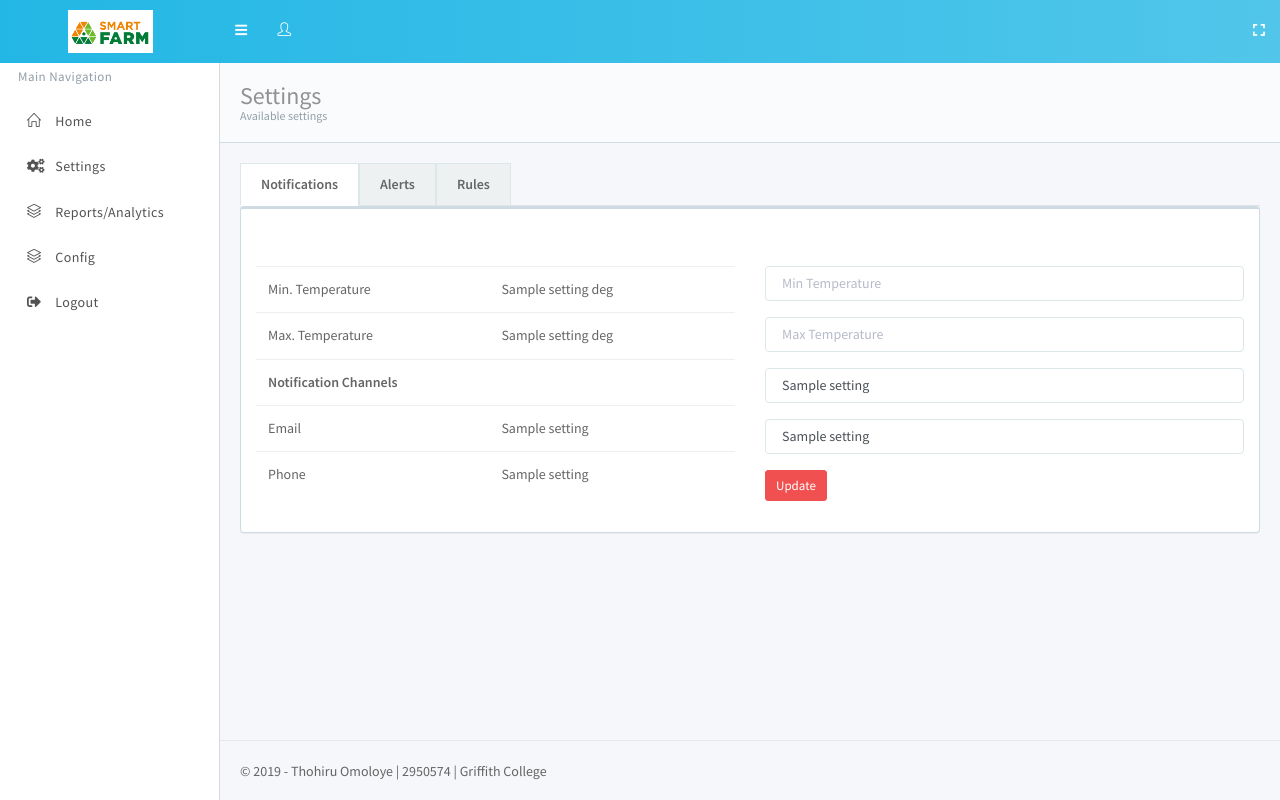
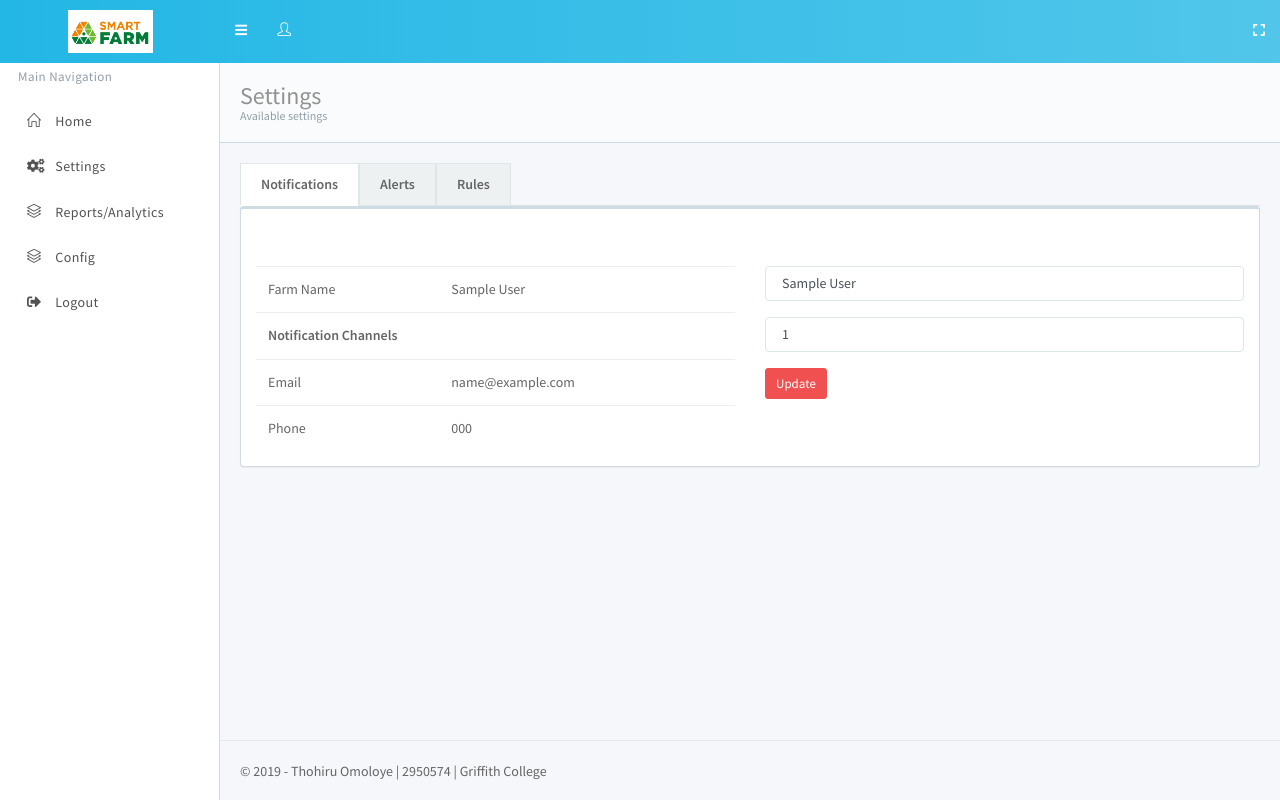
Before and after one commit to tohir87/sdp, a Flask app: page /settings in a window 1280 px wide. Run offline with Flask 2, Linux system fonts and the light colour scheme; a user stored in the database is signed in; tables that the repository leaves empty hold one stand-in row (values such as "Sample post"); a database or web service that is not in the repository returns one stand-in record (values such as "Sample title"); some libraries are stand-ins or nearby versions.

```diff
--- a/app.py
+++ b/app.py
@@ -8,7 +8,7 @@ from classes.farm import Farm
 import psycopg2
 from flask_login import current_user, LoginManager, login_user, UserMixin
 from flask_mail import Mail, Message
-from sqlalchemy import desc
+from sqlalchemy import desc, update
 from urllib.request import urlopen
 
 app = Flask(__name__)
@@ -303,20 +303,20 @@ def doSetup():
 def doLogin():
     error = None
 
-    # Initialise the Farm class and pass submitted form inputs across
-    farm = Farm(request.form,  connect())
-    # Complete signup
-    userInfo = farm.login()
+    email = request.form['email']
+    password = request.form['password']
 
-    print(userInfo)
+    userInfo = User.query.filter_by(email=email,password=password).first()
 
-    if (len(userInfo) > 0):
+    if (userInfo):
+        print(userInfo)
         # Set session vars
-        session['id'] = userInfo[0][1]
-        session['first_name'] = userInfo[0][2]
-        session['last_name'] = userInfo[0][3]
-        session['email'] = userInfo[0][4]
-        session['phone'] = userInfo[0][5]
+        session['id'] = userInfo.id
+        session['first_name'] = userInfo.first_name
+        session['last_name'] = userInfo.last_name
+        session['email'] = userInfo.email
+        session['phone'] = userInfo.phone
+        session['farm_name'] = userInfo.farm_name
         session['logged_in'] = True
         # redirect to needed page
         return redirect(url_for('home'))
@@ -328,31 +328,18 @@ def doLogin():
 @app.route('/settings')
 def settings():
 
-    # checkLogin()
+    if 'first_name' in session:
+        page_title = "Settings"
+        page_desc = "Available settings"
 
-    page_title = "Settings"
-    page_desc = "Available settings"
+        user_id = session['id']
+        farm = User.query.filter_by(id=user_id).first()
 
-    max_temp = 0
-    min_temp = 0
-    emergency_email = ""
-    emergency_phone = ""
+        return render_template("settings/settings.html", **locals())
 
-    # Create connection
-    conn = connect()
-    with conn:
-        print("Getting the previous setting")
-        farm = Farm([],  conn)
-        # Get settings
-        previousSetting = farm.getSetting()
-
-        if previousSetting:
-            min_temp = previousSetting[0][1]
-            max_temp = previousSetting[0][2]
-            emergency_email = previousSetting[0][3]
-            emergency_phone = previousSetting[0][4]
-
-    return render_template("settings/settings.html", **locals())
+    else:
+        flash("You are not logged in")
+        return redirect(url_for('login'))
 
 
 @app.route('/report')
@@ -436,10 +423,16 @@ def rule():
 
 @app.route('/processSettings', methods=['POST'])
 def processSettings():
-    # Initialise the Farm class and pass submitted form inputs across
-    farm = Farm(request.form,  connect())
-    # Complete signup
-    farm.saveSettings()
+    # Get form fields
+    farm_name = request.form['farm_name']
+    phone = request.form['phone']
+    id = session['id']
+
+    # update info in database
+    user = User.query.get(id)
+    user.farm_name = farm_name
+    user.phone = phone
+    db.session.commit()
 
     # redirect back to settings page
     return redirect(url_for('settings'))
@@ -541,7 +534,22 @@ def config_device_post():
 
         flash("Device added successfully")
         return redirect(url_for('config_devices'))
+    else:
+        flash("You are not logged in")
+        return redirect(url_for('login'))
 
+@app.route('/config/farm_device', methods=["POST", "GET"])
+def farmDevices():
+    if 'first_name' in session:
+        user_id = request.args['id']
+
+        devices = []
+        device_count = UserDevices.query.filter_by(user_id=user_id).count()
+
+        if device_count < 0:
+            devices = Devices.query.all()
+
+        return render_template("config/user_devices.html", **locals())
 
     else:
         flash("You are not logged in")
--- a/classes/farm.py
+++ b/classes/farm.py
@@ -9,14 +9,6 @@ class Farm:
         # create a cursor
         self.cur = conn.cursor()
         # self.mail = Mail(app)
-
-    def login(self):
-        email = self.param['email']
-        password = self.param['password']
-
-        self.cur.execute(
-            'SELECT * FROM users WHERE email = %s and password = %s', [email, password])
-        return self.cur.fetchall()
 
     def signUp(self):
         first_name = self.param['first_name']
--- a/templates/settings/settings.html
+++ b/templates/settings/settings.html
@@ -24,23 +24,19 @@
                 <div class="table-responsive">
                     <table class="table">
                         <tr>
-                            <td>Min. Temperature</td>
-                            <td>{{min_temp}} deg</td>
-                        </tr>
-                        <tr>
-                            <td>Max. Temperature</td>
-                            <td>{{max_temp}} deg</td>
+                            <td>Farm Name</td>
+                            <td>{{farm.farm_name}}</td>
                         </tr>
                         <tr>
                             <th colspan="2">Notification Channels</th>
                         </tr>
                         <tr>
                             <td>Email</td>
-                            <td>{{emergency_email}}</td>
+                            <td>{{farm.email}}</td>
                         </tr>
                         <tr>
                             <td>Phone</td>
-                            <td>{{emergency_phone}}</td>
+                            <td>{{farm.phone}}</td>
                         </tr>
                     </table>
                 </div>
@@ -48,24 +44,15 @@
             <div class="col-lg-6">
                 <form class="form-horizontal" method="POST" action="/processSettings">
                     <div class="form-group">
-                        <label class="sr-only" for="min_temperature">Min. Temperature</label>
-                        <input required class="form-control mb-2" id="min_temperature" name="min_temperature"
-                            type="number" min="0" placeholder="Min Temperature" value="{{min_temp}}">
+                        <label class="sr-only" for="min_temperature">Farm Name</label>
+                        <input required class="form-control mb-2" id="farm_name" name="farm_name" type="text"
+                            placeholder="Farm Name" value="{{farm.farm_name}}">
                     </div>
+
                     <div class="form-group">
-                        <label class="sr-only" for="max_temperature">Max. Temperature</label>
-                        <input required class="form-control mb-2" id="max_temperature" name="max_temperature"
-                            type="number" min="0" placeholder="Max Temperature" value="{{max_temp}}">
-                    </div>
-                    <div class="form-group">
-                        <label class="sr-only" for="emergency_email">Emergency Email</label>
-                        <input required class="form-control mb-2" id="emergency_email" name="emergency_email"
-                            type="email" placeholder="Emergency Email" value="{{emergency_email}}">
-                    </div>
-                    <div class="form-group">
-                        <label class="sr-only" for="emergency_phone">Emergency Phone</label>
-                        <input required class="form-control mb-2" id="emergency_phone" name="emergency_phone"
-                            type="text" placeholder="Emergency Phone" value="{{emergency_phone}}">
+                        <label class="sr-only" for="phone">Emergency Phone</label>
+                        <input required class="form-control mb-2" id="phone" name="phone" type="text"
+                            placeholder="Phone" value="{{session['phone']}}">
                     </div>
                     <div class="form-group">
 
```
Also changed, not shown: templates/config/user_devices.html (added, +63 -0 lines).
